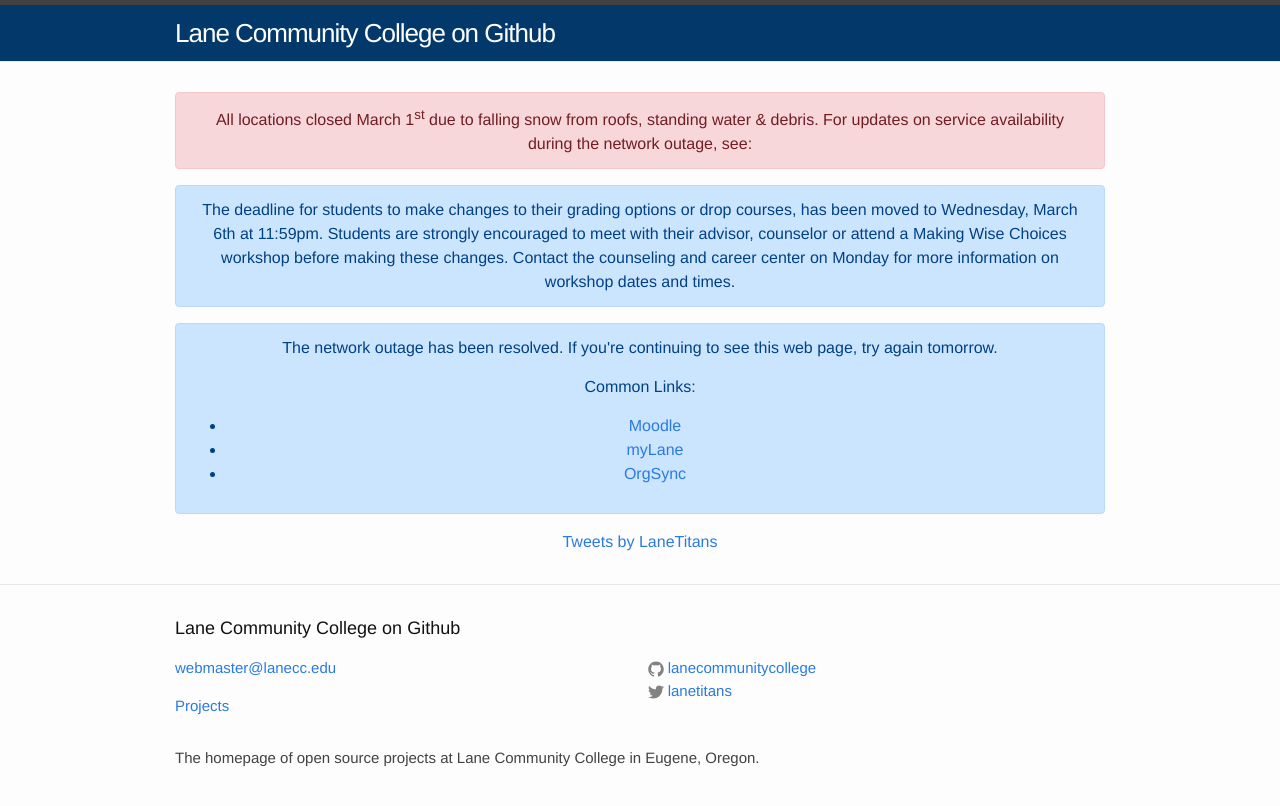
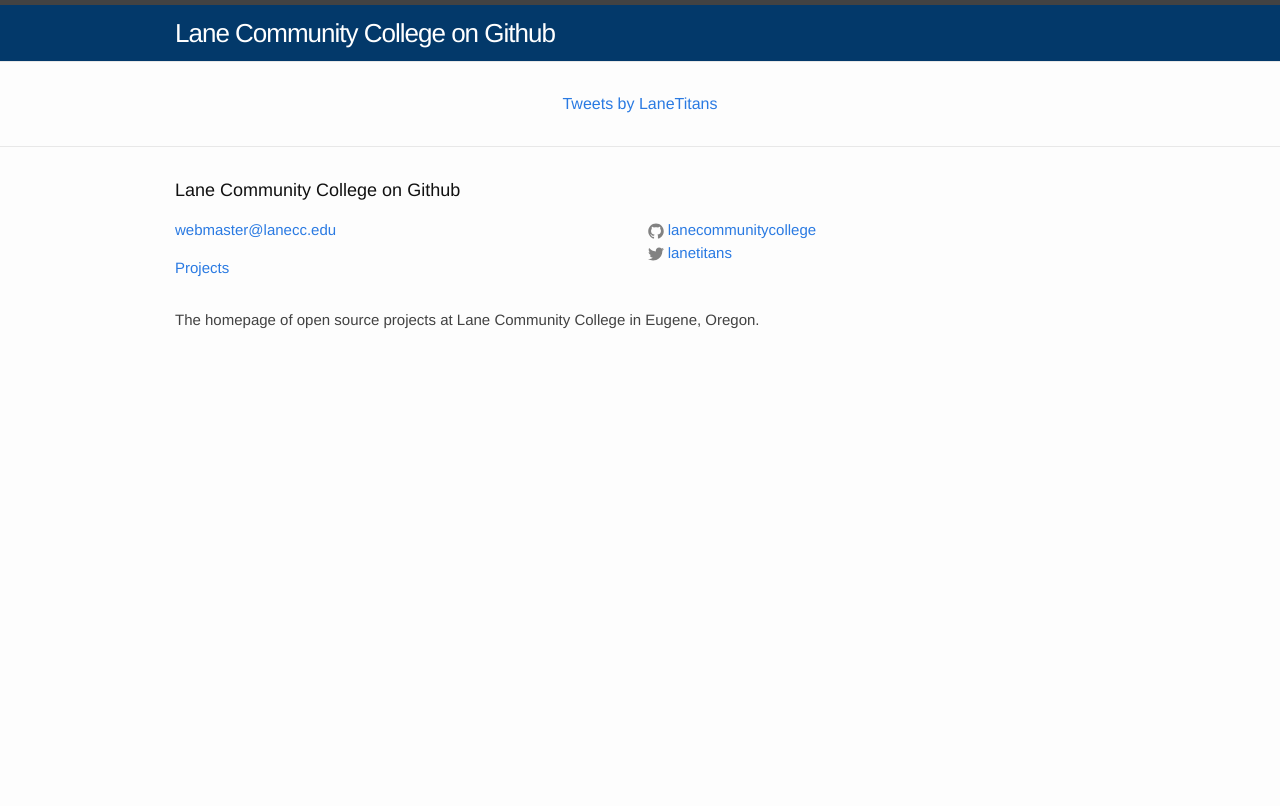
Before and after one commit to LaneCommunityCollege/lanecommunitycollege.github.io, a Jekyll site: the page built from index.html, in a window 1280 px wide. Shown: the top 806 px of the page. Built offline with Jekyll 4.4.1, drawn with Linux system fonts in a browser that asks for light colours; comment, search, counter and statistics services are not loaded.

Commit message:
removed messaging

```diff
--- a/index.html
+++ b/index.html
@@ -3,17 +3,5 @@ layout: default
 ---
 
 <div class="home">
-  <p class="alert alert-danger">All locations closed March 1<sup>st</sup> due to falling snow from roofs, standing water &amp; debris. For updates on service availability during the network outage, see: </p>
-  <p class="alert alert-primary">The deadline for students to make changes to their grading options or drop courses, has been moved to Wednesday, March 6th at 11:59pm. Students are strongly encouraged to meet with their advisor, counselor or attend a Making Wise Choices workshop before making these changes. Contact the counseling and career center on Monday for more information on workshop dates and times.</p>
-  <div class="alert alert-primary">
-    <p>The network outage has been resolved. If you're continuing to see this web page, try again tomorrow.</p>
-    <p>Common Links:</p>
-    <ul>
-      <li><a href="https://classes.lanecc.edu">Moodle</a></li>
-      <li><a href="https://mylane.lanecc.edu">myLane</a></li>
-      <li><a href="https://lanecc.orgsync.com">OrgSync</a></li>
-    </ul>
-  </div>
-
   <a class="twitter-timeline" href="https://twitter.com/LaneTitans?ref_src=twsrc%5Etfw">Tweets by LaneTitans</a> <script async src="https://platform.twitter.com/widgets.js" charset="utf-8"></script>
 </div>
```
